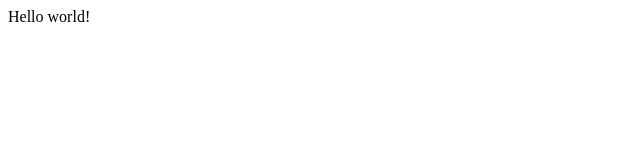
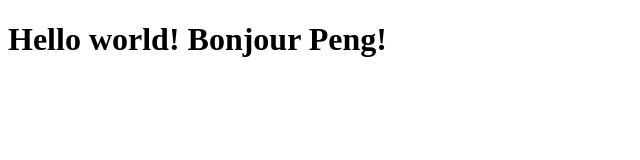
Before and after one commit to PengBertaux/coursera_test, a plain HTML site: page site/index.html in a window 1280 px wide. Shown: the whole page, without its empty margins (0-640 px from the left). Drawn offline with Linux system fonts and the light colour scheme.

Commit message:
ajouter bonjour

```diff
--- a/site/index.html
+++ b/site/index.html
@@ -3,7 +3,8 @@
 <head>
 	<title>Hello world</title>
 </head>
-<body>Hello world!
+<body>
+<h1> Hello world! Bonjour Peng! </h1>
 
 </body>
 </html>
```
